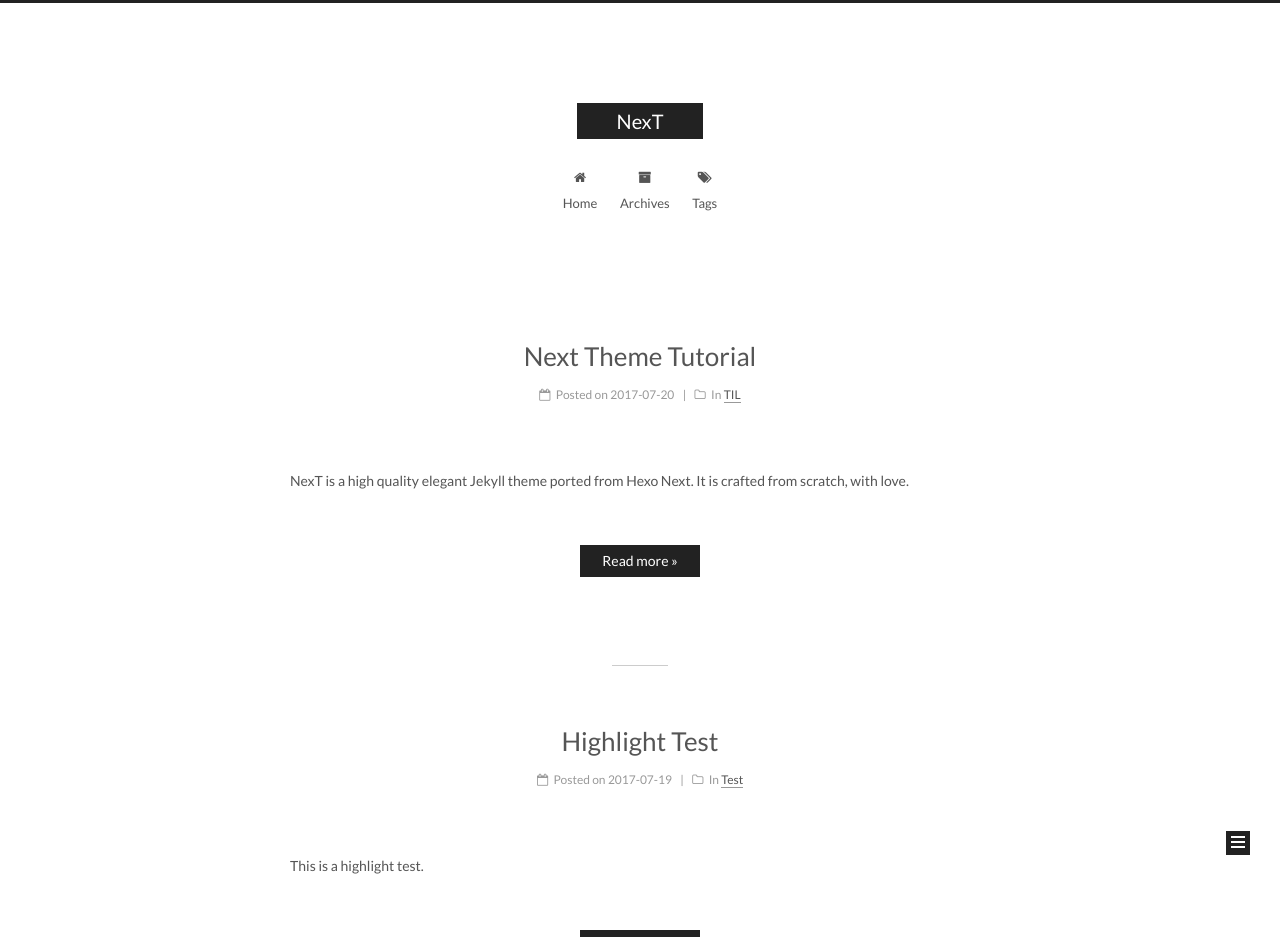
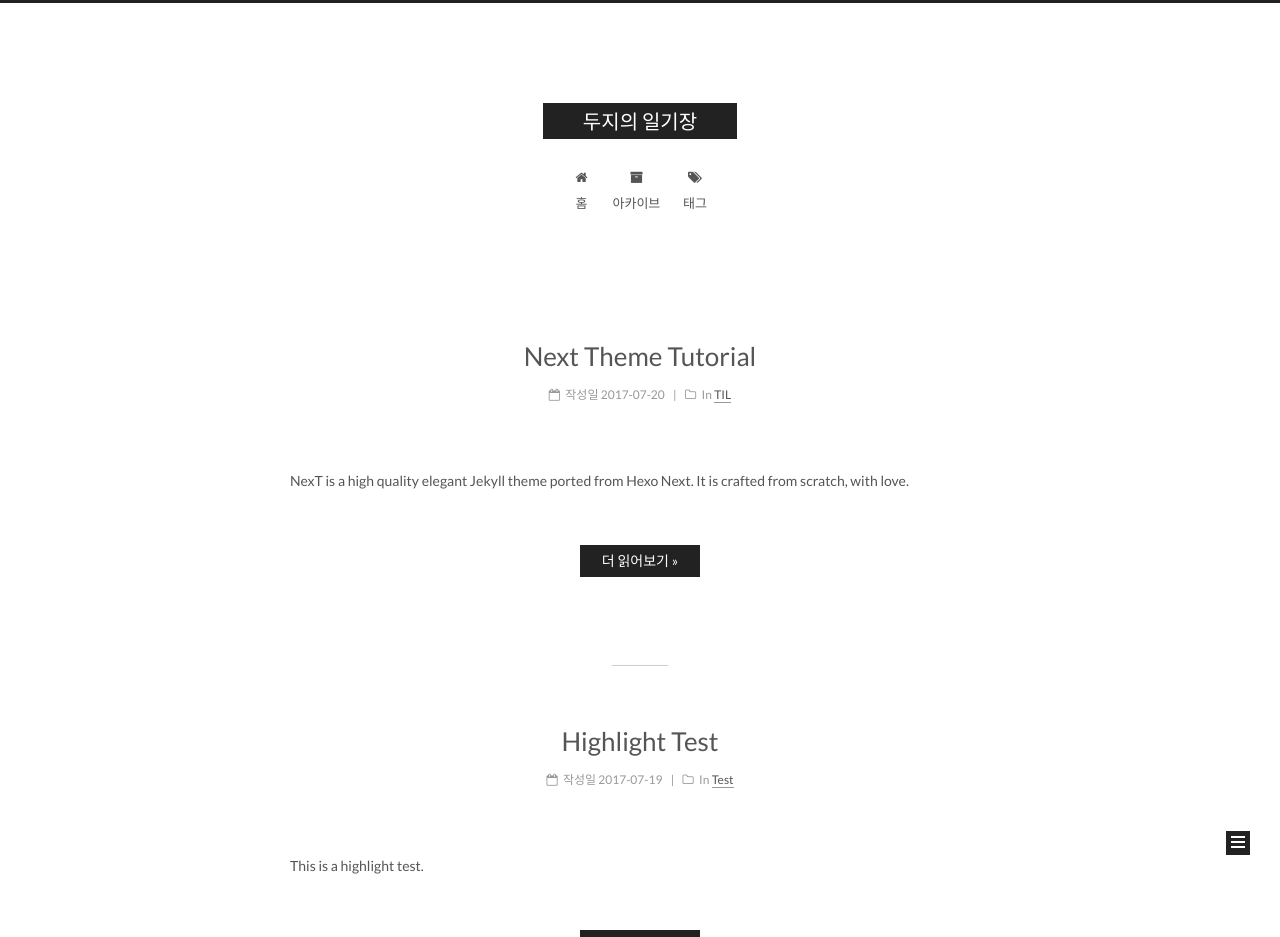
Before and after one commit to doozi316/doozi316.github.io, a Jekyll site: the page built from index.html, in a window 1280 px wide. Shown: the top 937 px of the page. Built offline with Jekyll 4.4.1, drawn with Linux system fonts in a browser that asks for light colours; emoji names are drawn with the system emoji font; the list of posts is cut into pages by our own code; some of the changed text lies outside the part shown.

```diff
--- a/_config.yml
+++ b/_config.yml
@@ -4,12 +4,12 @@
 # ---------------------------------------------------------------
 
 # Site
-title: NexT
+title: 두지의 일기장
 subtitle:
 description:
 author: 김현진
 # Support language: de, en, fr-FR, id, ja, ko, pt-BR, pt, ru, zh-Hans, zh-hk, zh-tw
-language: en
+language: ko
 date_format: '%Y-%m-%d'
 
 # URL
@@ -407,7 +407,7 @@ wildfire:
     siteId:
   # other configs
   theme: light # or dark
-  locale: en # or other locales, e.g. zh-CN
+  locale: ko # or other locales, e.g. zh-CN
   defaultAvatarURL:
 # Any question?
 # Raise an issue here: https://github.com/cheng-kang/wildfire/issues
--- a/_includes/_macro/post.html
+++ b/_includes/_macro/post.html
@@ -16,7 +16,7 @@
     <span hidden itemprop="author" itemscope itemtype="http://schema.org/Person">
       <meta itemprop="name" content="{{ site.author }}">
       <meta itemprop="description" content="{{ site.signature }}">
-      <meta itemprop="image" content="{% assign default_avatar = site.images | append: '/avatar.gif' %}{{ site.avatar | default: default_avatar ) }}">
+      <meta itemprop="image" content="{% assign default_avatar = site.images | append: '/me.png' %}{{ site.avatar | default: default_avatar ) }}">
     </span>
 
     <span hidden itemprop="publisher" itemscope itemtype="http://schema.org/Organization">
--- a/_includes/_macro/sidebar.html
+++ b/_includes/_macro/sidebar.html
@@ -31,7 +31,7 @@
       <section class="site-overview sidebar-panel{% unless display_toc and toc.size > 1 %} sidebar-panel-active{% endunless %}">
         <div class="site-author motion-element" itemprop="author" itemscope itemtype="http://schema.org/Person">
           <img class="site-author-image" itemprop="image"
-               src="{% assign default_avatar = site.images | append: '/avatar.gif' %}{{ site.avatar | default: default_avatar | relative_url }}"
+               src="{% assign default_avatar = site.images | append: '/me.png' %}{{ site.avatar | default: default_avatar | relative_url }}"
                alt="{{ site.author }}" />
           <p class="site-author-name" itemprop="name">{{ site.author }}</p>
            {% if site.seo %}
```
